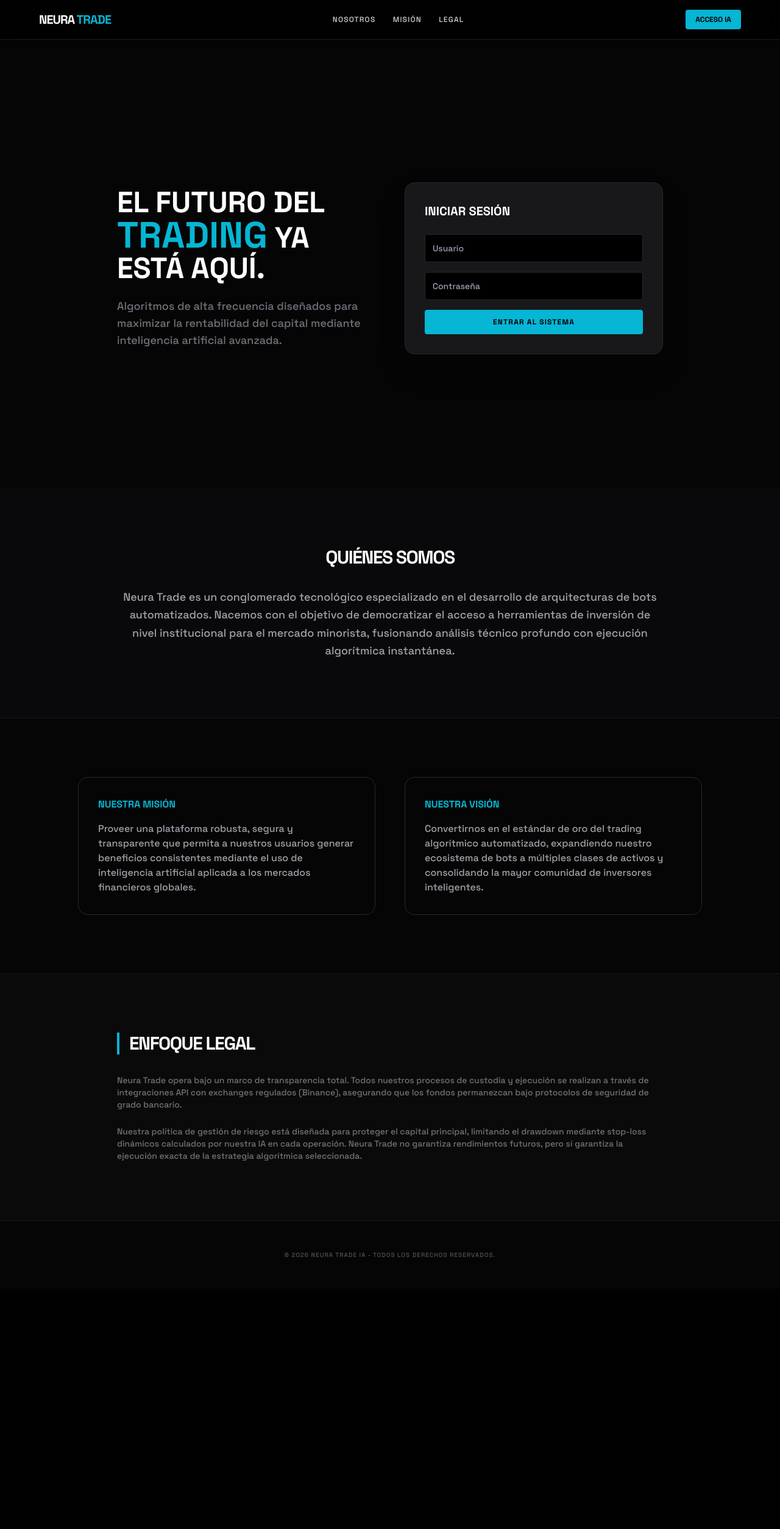
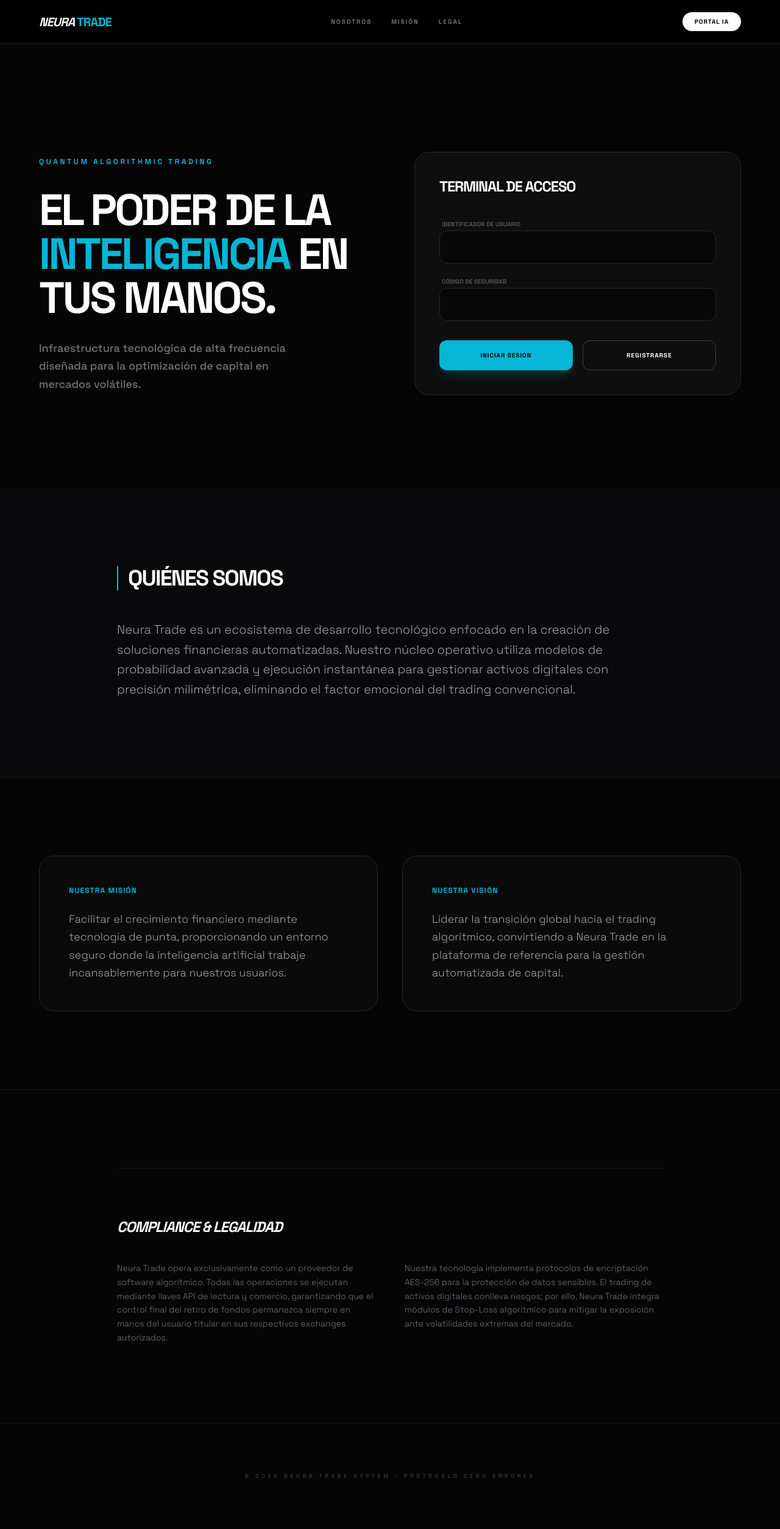
Before and after one commit to neuratradesjm/neuratrade-render, a Flask app: page / in a window 1280 px wide. Shown: the whole page at 61% size. Before the commit the page ends 2062 px from the top, so only its background shows below. Run offline with Flask 3, Linux system fonts and the light colour scheme; some libraries are stand-ins or nearby versions.

Commit message:
Update landing.html

```diff
--- a/templates/landing.html
+++ b/templates/landing.html
@@ -2,82 +2,98 @@
 <html lang="es">
 <head>
     <meta charset="UTF-8">
-    <title>Neura Trade IA | Corporativo</title>
+    <meta name="viewport" content="width=device-width, initial-scale=1.0">
+    <title>Neura Trade | AI Financial Systems</title>
     <script src="https://cdn.tailwindcss.com"></script>
     <link href="https://fonts.googleapis.com/css2?family=Space+Grotesk:wght@300;500;700&display=swap" rel="stylesheet">
     <style>body { font-family: 'Space Grotesk', sans-serif; scroll-behavior: smooth; }</style>
 </head>
-<body class="bg-[#050505] text-zinc-300">
+<body class="bg-[#050505] text-zinc-300 selection:bg-cyan-500 selection:text-black">
 
-    <nav class="fixed w-full z-50 bg-black/80 backdrop-blur-md border-b border-zinc-900 p-4">
+    <nav class="fixed w-full z-50 bg-black/90 backdrop-blur-xl border-b border-zinc-900 p-5">
         <div class="max-w-6xl mx-auto flex justify-between items-center">
-            <h1 class="text-xl font-bold text-white uppercase tracking-tighter">Neura <span class="text-cyan-500">Trade</span></h1>
-            <div class="space-x-6 text-xs uppercase tracking-widest hidden md:block">
+            <h1 class="text-xl font-bold text-white uppercase tracking-tighter italic">NEURA <span class="text-cyan-500 not-italic">TRADE</span></h1>
+            <div class="hidden md:flex space-x-8 text-[10px] font-bold uppercase tracking-[0.2em] text-zinc-500">
                 <a href="#nosotros" class="hover:text-cyan-500 transition">Nosotros</a>
                 <a href="#mision" class="hover:text-cyan-500 transition">Misión</a>
                 <a href="#legal" class="hover:text-cyan-500 transition">Legal</a>
             </div>
-            <a href="#login" class="bg-cyan-500 text-black px-4 py-2 rounded text-xs font-bold uppercase">Acceso IA</a>
+            <a href="#login-box" class="bg-white text-black px-5 py-2 rounded-full text-[10px] font-black uppercase tracking-widest hover:bg-cyan-500 transition-colors">Portal IA</a>
         </div>
     </nav>
 
-    <section id="login" class="min-h-screen flex items-center justify-center pt-20 px-4">
-        <div class="max-w-4xl w-full grid md:grid-cols-2 gap-12 items-center">
-            <div>
-                <h2 class="text-5xl font-bold text-white leading-none mb-6">EL FUTURO DEL <span class="text-cyan-500 text-6xl">TRADING</span> YA ESTÁ AQUÍ.</h2>
-                <p class="text-zinc-500 text-lg">Algoritmos de alta frecuencia diseñados para maximizar la rentabilidad del capital mediante inteligencia artificial avanzada.</p>
+    <section class="min-h-screen flex items-center justify-center pt-24 px-6">
+        <div class="max-w-6xl w-full grid lg:grid-cols-2 gap-20 items-center">
+            <div class="space-y-8">
+                <span class="text-cyan-500 text-xs font-bold uppercase tracking-[0.3em]">Quantum Algorithmic Trading</span>
+                <h2 class="text-6xl md:text-7xl font-bold text-white leading-[0.9] tracking-tighter">EL PODER DE LA <br><span class="text-cyan-500">INTELIGENCIA</span> EN TUS MANOS.</h2>
+                <p class="text-zinc-500 text-lg max-w-md leading-relaxed">Infraestructura tecnológica de alta frecuencia diseñada para la optimización de capital en mercados volátiles.</p>
             </div>
-            <div class="bg-zinc-900 border border-zinc-800 p-8 rounded-2xl shadow-2xl">
-                <h3 class="text-xl font-bold text-white mb-6 uppercase">Iniciar Sesión</h3>
+
+            <div id="login-box" class="bg-zinc-900/50 border border-zinc-800 p-10 rounded-3xl backdrop-blur-sm shadow-2xl">
+                <h3 class="text-2xl font-bold text-white mb-8 tracking-tighter uppercase">Terminal de Acceso</h3>
                 <div class="space-y-4">
-                    <input type="text" id="user" placeholder="Usuario" class="w-full bg-black border border-zinc-800 p-3 rounded text-sm focus:border-cyan-500 outline-none">
-                    <input type="password" id="pass" placeholder="Contraseña" class="w-full bg-black border border-zinc-800 p-3 rounded text-sm focus:border-cyan-500 outline-none">
-                    <button onclick="handleLogin()" class="w-full bg-cyan-500 text-black font-bold py-3 rounded uppercase text-xs tracking-widest hover:bg-cyan-400 transition">Entrar al Sistema</button>
+                    <div>
+                        <label class="text-[10px] text-zinc-600 uppercase font-bold ml-1">Identificador de Usuario</label>
+                        <input type="text" id="user" class="w-full bg-black/50 border border-zinc-800 p-4 rounded-xl text-sm focus:border-cyan-500 outline-none text-white transition-all">
+                    </div>
+                    <div>
+                        <label class="text-[10px] text-zinc-600 uppercase font-bold ml-1">Código de Seguridad</label>
+                        <input type="password" id="pass" class="w-full bg-black/50 border border-zinc-800 p-4 rounded-xl text-sm focus:border-cyan-500 outline-none text-white transition-all">
+                    </div>
+                    <div class="grid grid-cols-2 gap-4 pt-4">
+                        <button onclick="handleLogin()" class="bg-cyan-500 text-black font-black py-4 rounded-xl uppercase text-[10px] tracking-widest hover:bg-cyan-400 transition-all shadow-lg shadow-cyan-500/20">Iniciar Sesión</button>
+                        <button onclick="handleRegister()" class="border border-zinc-700 text-white font-black py-4 rounded-xl uppercase text-[10px] tracking-widest hover:bg-white hover:text-black transition-all">Registrarse</button>
+                    </div>
                 </div>
             </div>
         </div>
     </section>
 
-    <section id="nosotros" class="py-24 bg-zinc-950 px-4">
-        <div class="max-w-4xl mx-auto text-center">
-            <h2 class="text-3xl font-bold text-white mb-8 uppercase tracking-tighter">Quiénes Somos</h2>
-            <p class="text-zinc-400 leading-relaxed text-lg">
-                Neura Trade es un conglomerado tecnológico especializado en el desarrollo de arquitecturas de bots automatizados. Nacemos con el objetivo de democratizar el acceso a herramientas de inversión de nivel institucional para el mercado minorista, fusionando análisis técnico profundo con ejecución algorítmica instantánea.
+    <section id="nosotros" class="py-32 bg-zinc-950 px-6">
+        <div class="max-w-4xl mx-auto space-y-12">
+            <div class="inline-block border-l-2 border-cyan-500 pl-4">
+                <h2 class="text-4xl font-bold text-white uppercase tracking-tighter">Quiénes Somos</h2>
+            </div>
+            <p class="text-zinc-400 text-xl leading-relaxed font-light">
+                Neura Trade es un ecosistema de desarrollo tecnológico enfocado en la creación de soluciones financieras automatizadas. Nuestro núcleo operativo utiliza modelos de probabilidad avanzada y ejecución instantánea para gestionar activos digitales con precisión milimétrica, eliminando el factor emocional del trading convencional.
             </p>
         </div>
     </section>
 
-    <section id="mision" class="py-24 px-4 border-y border-zinc-900">
-        <div class="max-w-5xl mx-auto grid md:grid-cols-2 gap-12">
-            <div class="p-8 border border-zinc-800 rounded-2xl">
-                <h3 class="text-cyan-500 font-bold mb-4 uppercase">Nuestra Misión</h3>
-                <p class="text-zinc-400">Proveer una plataforma robusta, segura y transparente que permita a nuestros usuarios generar beneficios consistentes mediante el uso de inteligencia artificial aplicada a los mercados financieros globales.</p>
+    <section id="mision" class="py-32 px-6 border-y border-zinc-900">
+        <div class="max-w-6xl mx-auto grid md:grid-cols-2 gap-10">
+            <div class="p-12 bg-zinc-900/30 border border-zinc-800 rounded-3xl hover:border-cyan-500/50 transition-colors">
+                <h3 class="text-cyan-500 text-xs font-black mb-6 uppercase tracking-widest">Nuestra Misión</h3>
+                <p class="text-zinc-400 text-lg leading-relaxed font-light">Facilitar el crecimiento financiero mediante tecnología de punta, proporcionando un entorno seguro donde la inteligencia artificial trabaje incansablemente para nuestros usuarios.</p>
             </div>
-            <div class="p-8 border border-zinc-800 rounded-2xl">
-                <h3 class="text-cyan-500 font-bold mb-4 uppercase">Nuestra Visión</h3>
-                <p class="text-zinc-400">Convertirnos en el estándar de oro del trading algorítmico automatizado, expandiendo nuestro ecosistema de bots a múltiples clases de activos y consolidando la mayor comunidad de inversores inteligentes.</p>
+            <div class="p-12 bg-zinc-900/30 border border-zinc-800 rounded-3xl hover:border-cyan-500/50 transition-colors">
+                <h3 class="text-cyan-500 text-xs font-black mb-6 uppercase tracking-widest">Nuestra Visión</h3>
+                <p class="text-zinc-400 text-lg leading-relaxed font-light">Liderar la transición global hacia el trading algorítmico, convirtiendo a Neura Trade en la plataforma de referencia para la gestión automatizada de capital.</p>
             </div>
         </div>
     </section>
 
-    <section id="legal" class="py-24 px-4 bg-[#0a0a0a]">
-        <div class="max-w-4xl mx-auto">
-            <h2 class="text-3xl font-bold text-white mb-8 uppercase tracking-tighter border-l-4 border-cyan-500 pl-4">Enfoque Legal</h2>
-            <div class="space-y-6 text-zinc-500 text-sm">
-                <p>Neura Trade opera bajo un marco de transparencia total. Todos nuestros procesos de custodia y ejecución se realizan a través de integraciones API con exchanges regulados (Binance), asegurando que los fondos permanezcan bajo protocolos de seguridad de grado bancario.</p>
-                <p>Nuestra política de gestión de riesgo está diseñada para proteger el capital principal, limitando el drawdown mediante stop-loss dinámicos calculados por nuestra IA en cada operación. Neura Trade no garantiza rendimientos futuros, pero sí garantiza la ejecución exacta de la estrategia algorítmica seleccionada.</p>
+    <section id="legal" class="py-32 px-6">
+        <div class="max-w-4xl mx-auto border-t border-zinc-900 pt-20">
+            <h2 class="text-2xl font-bold text-white mb-10 uppercase tracking-tighter italic">Compliance & Legalidad</h2>
+            <div class="grid md:grid-cols-2 gap-12 text-zinc-500 text-sm leading-relaxed font-light">
+                <p>Neura Trade opera exclusivamente como un proveedor de software algorítmico. Todas las operaciones se ejecutan mediante llaves API de lectura y comercio, garantizando que el control final del retiro de fondos permanezca siempre en manos del usuario titular en sus respectivos exchanges autorizados.</p>
+                <p>Nuestra tecnología implementa protocolos de encriptación AES-256 para la protección de datos sensibles. El trading de activos digitales conlleva riesgos; por ello, Neura Trade integra módulos de Stop-Loss algorítmico para mitigar la exposición ante volatilidades extremas del mercado.</p>
             </div>
         </div>
     </section>
 
-    <footer class="py-12 border-t border-zinc-900 text-center text-[10px] text-zinc-600 uppercase tracking-widest">
-        &copy; 2026 Neura Trade IA - Todos los derechos reservados.
+    <footer class="py-20 border-t border-zinc-900 text-center">
+        <p class="text-[9px] text-zinc-700 uppercase tracking-[0.5em]">&copy; 2026 Neura Trade System - Protocolo Cero Errores</p>
     </footer>
 
     <script>
         async function handleLogin() {
             const user = document.getElementById('user').value;
             const pass = document.getElementById('pass').value;
+            if(!user || !pass) return alert("Ingrese credenciales");
+
             const res = await fetch('/api/login', {
                 method: 'POST',
                 headers: {'Content-Type': 'application/json'},
@@ -85,7 +101,22 @@
             });
             const data = await res.json();
             if(data.status === 'success') window.location.href = '/dashboard';
-            else alert("Error en credenciales corporativas");
+            else alert(data.message);
+        }
+
+        async function handleRegister() {
+            const user = document.getElementById('user').value;
+            const pass = document.getElementById('pass').value;
+            if(!user || !pass) return alert("Complete los campos");
+
+            const res = await fetch('/api/register', {
+                method: 'POST',
+                headers: {'Content-Type': 'application/json'},
+                body: JSON.stringify({user, pass})
+            });
+            const data = await res.json();
+            if(data.status === 'success') alert("Registro exitoso. Ya puede iniciar sesión.");
+            else alert(data.message);
         }
     </script>
 </body>
```
